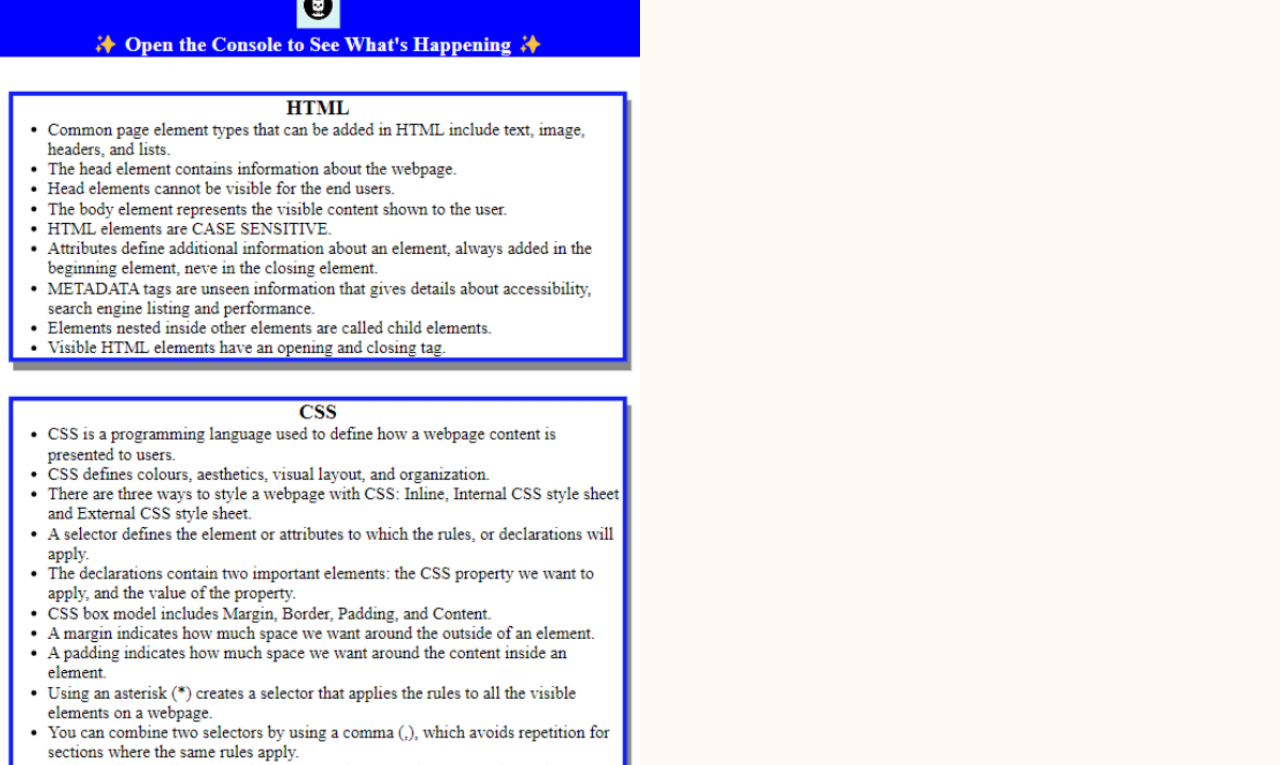
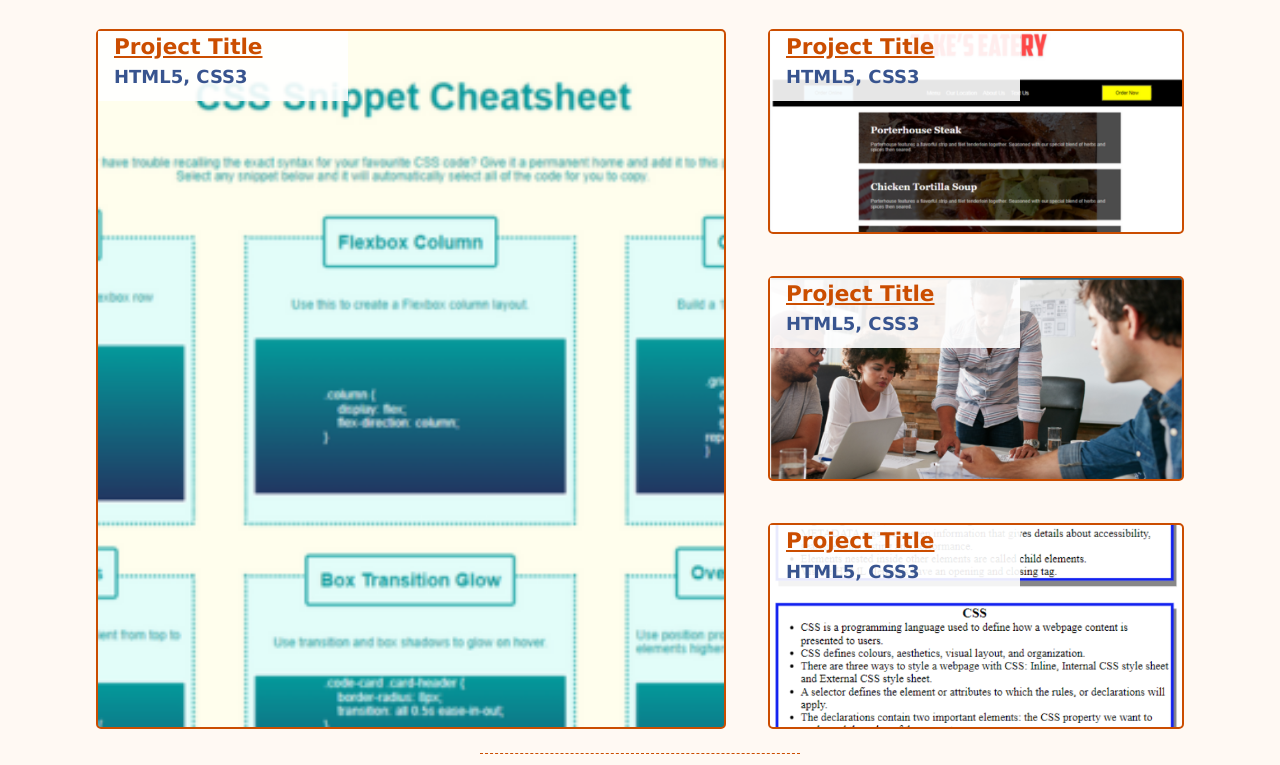
Before and after one commit to digitallyalex/alexandra-asanache-portfolio, a plain HTML site: page index.html in a window 1280 px wide. Shown: the part 763-1528 px from the top of the page. Drawn offline with Linux system fonts and the light colour scheme.

Commit message:
Added CSS Grid for work section

```diff
--- a/css/style.css
+++ b/css/style.css
@@ -5,6 +5,7 @@
 --secondary-color: #38548F;
 --accent-color: #D3E2F3;
 --box-colors: white;
+--transparent-box: 	hsl(0, 0%, 100%, 0.9);
 }
 
 * {
@@ -32,9 +33,6 @@ h6 {
   font-weight: bolder;
 }
 
-p {
-  margin: 0;
-}
 
 h2 {
   font-size: 2rem;
@@ -118,9 +116,73 @@ header a {
 }
 
   /* work section styles */
-div img {
-  width: 90%;
-  align-items: center;
+
+/* project name and skills label */
+#container {
+  display: grid;
+  grid-template-columns: 1fr 40%;
+  grid-template-areas:
+      "projectOne projectTwo"
+      "projectOne projectThree"
+      "projectOne projectFour";
+  grid-gap: 10px;
+  margin-left: 5rem;
+  margin-right: 5rem;
+}
+
+.project {
+  border: 2px solid var(--main-color);
+  border-radius: 5px;
+  margin: 1rem;
+  background-repeat: no-repeat;
+  background-size: cover;
+  background-position: center;
+  position: relative;
+}
+
+#projectOne {
+  grid-area: projectOne;
+  height: 700px;
+  width: auto;
+  background-image: url(/images/cssSnippetCheatsheetWide.png);
+}
+
+#projectTwo {
+  grid-area: projectTwo;
+  height: auto;
+  width: auto;
+  background-image: url(/images/jakesEateryWide.png);
+}
+
+#projectThree {
+  grid-area: projectThree;
+  height: auto;
+  width: auto;
+  background-image: url(/images/webUpDigitalMarketing.png);
+}
+
+#projectFour {
+  grid-area: projectFour;
+  height: auto;
+  width: auto;
+  background-image: url(/images/studyGuide.png);
+}
+
+.label {
+  font-size: large;
+  font-weight: bold;
+  padding: 0 1rem;
+  margin: 0;
+  color: var(--secondary-color);
+  background-color: var(--transparent-box);
+  position: absolute;
+  width: 250px;
+  height: 70px;
+}
+
+.label a {
+  color: var(--main-color);
+  font-size: larger;
 }
 
   /* contact section styles */
@@ -130,7 +192,7 @@ div img {
   text-align: center;
 }
 
-#contact a {
+#contact-links a {
   color: var(--main-color);
   font-weight: lighter;
 }
@@ -163,46 +225,10 @@ footer {
     width: 14rem;
     order: 2;
   }
+}
+  /* work section */
 
-  /* work section */
-.work-container {
-  display: grid;
-  grid-template-columns: auto auto;
-  grid-template-rows: auto auto auto;
-  grid-template-areas:
-  "item-1 item-2"
-  "item-1 item-3"
-  "item 1 item-4";
-  border: 1px dashed var(--main-color);
-  align-items: start;
-}
 
-/* div {
-  display: flex;
-  justify-content: center;
-  align-items: center;
-} */
-
-#feature-project {
-  grid-area: item-1;
-}
-
-#secondary-project-1 {
-  grid-area: item-2;
-}
-
-#secondary-project-2 {
-  grid-area: item-3;
-}
-
-#secondary-project-3 {
-  grid-area: item-4;
-}
-
-div img {
-  width: 50%;
-}
-}
 
 /* Media query for desktop */
 @media (min-width: 1025px) {
--- a/index.html
+++ b/index.html
@@ -15,7 +15,8 @@
 
     <h1>Alexandra Asanache</h1>
     <figure id="sub-header">
-      <p>Front End Web Developer<p>
+      <p>Front End Web Developer
+      <p>
     </figure>
 
     <nav>
@@ -37,10 +38,16 @@
     <!-- about me -->
     <section class="page-section" id="about">
 
-      <img src="images/transparentAvatarV1.png" alt="" id="profile-image">
+      <img src="images/transparentAvatarV1.png" alt="Alexandra Asanache Avatar" id="profile-image">
+
       <figure class="text-title-section" id="about-box">
         <h2>ABOUT</h2>
-        <p class="text-box">Lorem ipsum dolor sit amet, consectetur adipiscing elit. Duis nec est non odio pulvinar hendrerit. Integer lacus tortor, gravida nec elementum eu, molestie vel velit. Nullam ac nunc nisi. Nam mollis nulla id turpis tempor, eu iaculis dolor tincidunt. Maecenas mollis nec lectus ut eleifend. Curabitur lobortis hendrerit metus ac euismod. Aliquam est augue, rhoncus sed felis eu, efficitur lobortis est. Pellentesque porttitor pretium tellus, nec iaculis mauris euismod non. Phasellus iaculis varius porttitor. Nullam eu orci a est volutpat tempor.
+        <p class="text-box">Lorem ipsum dolor sit amet, consectetur adipiscing elit. Duis nec est non odio pulvinar
+          hendrerit. Integer lacus tortor, gravida nec elementum eu, molestie vel velit. Nullam ac nunc nisi. Nam mollis
+          nulla id turpis tempor, eu iaculis dolor tincidunt. Maecenas mollis nec lectus ut eleifend. Curabitur lobortis
+          hendrerit metus ac euismod. Aliquam est augue, rhoncus sed felis eu, efficitur lobortis est. Pellentesque
+          porttitor pretium tellus, nec iaculis mauris euismod non. Phasellus iaculis varius porttitor. Nullam eu orci a
+          est volutpat tempor.
         </p>
       </figure>
 
@@ -50,46 +57,64 @@
 
     <!-- portfolio container -->
 
+  <!-- <section class="page-section" id="work"> -->
+
     <figure class="text-title-section">
       <h2>WORK</h2>
-        <p class="text-box">Lorem ipsum dolor sit amet, consectetur adipiscing elit. Duis nec est non odio pulvinar hendrerit.
+      <p class="text-box">Lorem ipsum dolor sit amet, consectetur adipiscing elit. Duis nec est non odio pulvinar
+        hendrerit.
       </p>
     </figure>
 
-      <section class="work-containter">
+    <section id="container">
 
-        <div id="feature-project">
-          <img src="images/studyGuide.png" alt="Prework Study Guide Project" >
-          <p></p>
+      <div class="project" id="projectOne">
+        <p class="label">
+          <a href="#contact">Project Title</a>
+          <br>
+          HTML5, CSS3
+        </p>
       </div>
 
-        <div id="secondary-project-1">
-          <img src="images/cssSnippetCheatsheetWide.png" alt="CSS Snippet Cheatsheet Project" >
-          <p></p>
+      <div class="project" id="projectTwo">
+        <p class="label">
+          <a href="#contact">Project Title</a>
+          <br>
+          HTML5, CSS3
+        </p>
       </div>
 
-        <div id="secondary-project-2">
-          <img src="images/webUpDigitalMarketing.png" alt="WebUp Digital Marketing Agency Project" >
-          <p></p>
+      <div class="project" id="projectThree">
+        <p class="label">
+          <a href="#contact">Project Title</a>
+          <br>
+          HTML5, CSS3
+        </p>
       </div>
 
-        <div id="secondary-project-3">
-          <img src="images/jakesEateryWide.png" alt="Jake's Eatery Project" >
-          <p></p>
+      <div class="project" id="projectFour">
+        <p class="label">
+          <a href="#contact">Project Title</a>
+          <br>
+          HTML5, CSS3
+        </p>
       </div>
-
   </section>
 
+  <!-- </section> -->
 
     <hr>
 
     <!-- contact -->
-    <section class="page-section-contact" id="contact">
+  <section class="page-section" id="contact">
+
       <figure class="text-title-section">
         <h2>CONTACT</h2>
-        <p class="text-box"> Lorem ipsum dolor sit amet, consectetur adipiscing elit. Duis nec est non odio pulvinar hendrerit.
+        <p class="text-box"> Lorem ipsum dolor sit amet, consectetur adipiscing elit. Duis nec est non odio pulvinar
+          hendrerit.
         </p>
       </figure>
+
       <p id="contact-links">
         Email address:
         <br>
@@ -103,7 +128,9 @@
         <br>
         <a href="https://www.linkedin.com/in/alexandraasanache/">Alexandra Asanache</a>
       </p>
+
     </section>
+
   </main>
 
   <hr>
@@ -112,6 +139,7 @@
   <footer>
     <p class="copy">&copy; 2023 Alexandra Asanache trading as DigitallyAlex</p>
   </footer>
+
 </body>
 
 </html>
```
Lines whose indentation alone changed are shown as unchanged.
